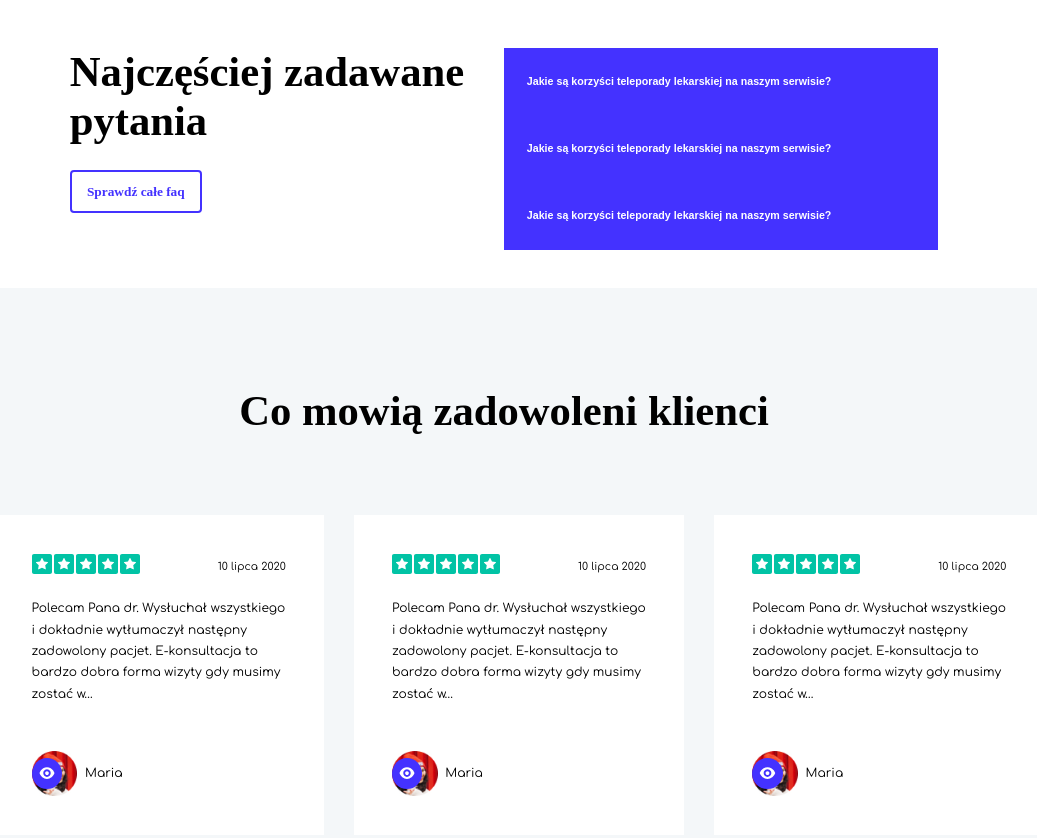
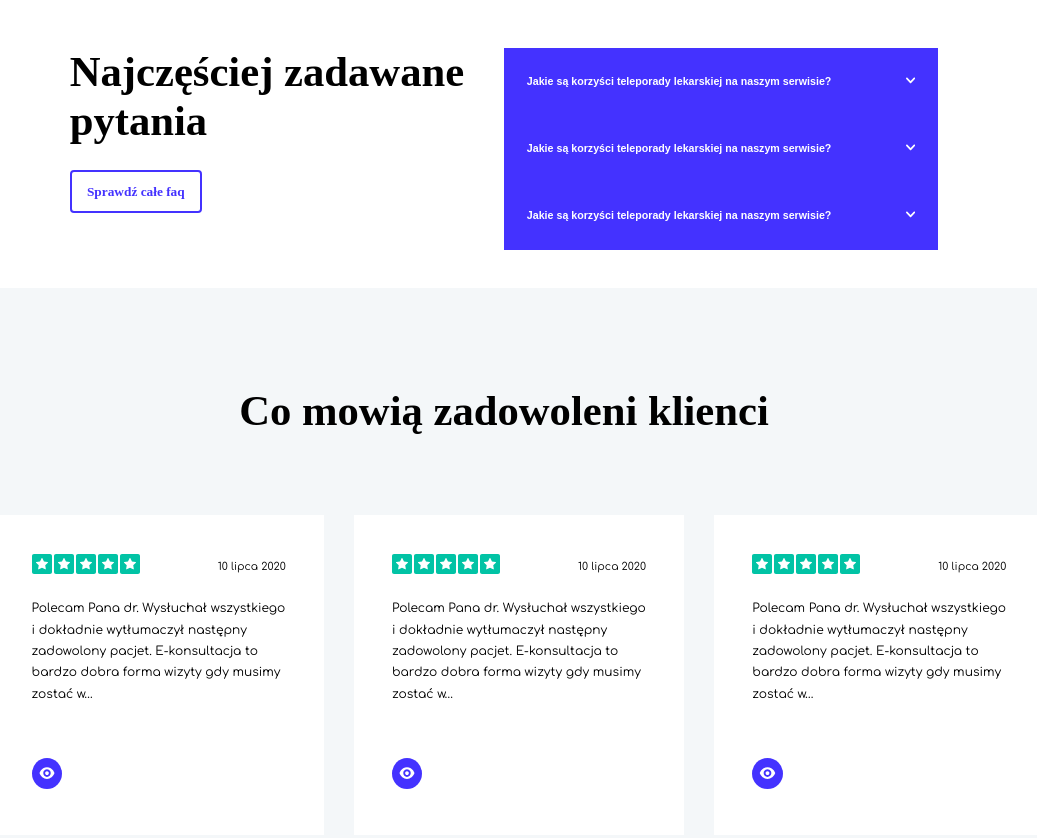
Before and after one commit to MrEyelet/empress, a plain HTML site: page index.html in a window 1280 px wide. Shown: the part 780-1618 px from the top of the page, without its empty margins (136-1173 px from the left). Drawn offline with Linux system fonts and the light colour scheme; a web font is replaced by a local one.

Commit message:
accordion chevrons

```diff
--- a/index.html
+++ b/index.html
@@ -68,22 +68,40 @@
             <div class="section__col">
               <ul class="accordion">
                 <li class="accordion_el">
-                  <button class="accordion__trigger text-title"><span class="accordion__title">Jakie są korzyści teleporady lekarskiej na
-                    naszym serwisie?</button>
+                  <button class="accordion__trigger text-title">
+                    <span class="accordion__title">Jakie są korzyści teleporady lekarskiej na naszym serwisie?</span>
+                    <div class="accordion__ic">
+                      <svg xmlns="http://www.w3.org/2000/svg" viewBox="0 0 24 24">
+                        <path fill="currentColor" fill-rule="evenodd" d="M6.80975613,23.5 C4.77270093,23.5 3.72071752,21.1537273 5.17835266,19.7755 L13.9296433,11.5 L5.17835266,3.2245 C4.27720882,2.3725 4.27720882,0.991 5.17835266,0.139 C6.07935229,-0.713 7.54030417,-0.713 8.4413038,0.139 L18.8241421,9.95718182 C19.725286,10.8091818 19.725286,12.1906818 18.8241421,13.0426818 L8.4413038,22.8608636 C7.99080399,23.287 7.40028006,23.5 6.80975613,23.5 Z" transform="rotate(90 12 11.5)" />
+                      </svg>
+                    </div>
+                  </button>
                   <div class="accordion__panel">
                     <p class="accordion__content text-normal">W przypadkach losowych gdy nie mogą Państwo zrealizować wizyty w umówionym terminie istnieje możliwość zmiany daty wizyty bądź jej odwołania do 24h przed planowym terminem. Dokonają Państwo tego za pomocą linka przesłanego w potwierdzeniu rezerwacji na podany przez Państwa adres e-mail.</p>
                   </div>
                 </li>
                 <li class="accordion_el">
-                  <button class="accordion__trigger text-title">Jakie są korzyści teleporady lekarskiej na
-                    naszym serwisie? </button>
+                  <button class="accordion__trigger text-title">
+                    <span class="accordion__title">Jakie są korzyści teleporady lekarskiej na naszym serwisie?</span>
+                    <div class="accordion__ic">
+                      <svg xmlns="http://www.w3.org/2000/svg" viewBox="0 0 24 24">
+                        <path fill="currentColor" fill-rule="evenodd" d="M6.80975613,23.5 C4.77270093,23.5 3.72071752,21.1537273 5.17835266,19.7755 L13.9296433,11.5 L5.17835266,3.2245 C4.27720882,2.3725 4.27720882,0.991 5.17835266,0.139 C6.07935229,-0.713 7.54030417,-0.713 8.4413038,0.139 L18.8241421,9.95718182 C19.725286,10.8091818 19.725286,12.1906818 18.8241421,13.0426818 L8.4413038,22.8608636 C7.99080399,23.287 7.40028006,23.5 6.80975613,23.5 Z" transform="rotate(90 12 11.5)" />
+                      </svg>
+                    </div>
+                  </button>
                   <div class="accordion__panel">
                     <p class="accordion__content text-normal">W przypadkach losowych gdy nie mogą Państwo zrealizować wizyty w umówionym terminie istnieje możliwość zmiany daty wizyty bądź jej odwołania do 24h przed planowym terminem. Dokonają Państwo tego za pomocą linka przesłanego w potwierdzeniu rezerwacji na podany przez Państwa adres e-mail.</p>
                   </div>
                 </li>
                 <li class="accordion_el">
-                  <button class="accordion__trigger text-title">Jakie są korzyści teleporady lekarskiej na
-                    naszym serwisie?</button>
+                  <button class="accordion__trigger text-title">
+                    <span class="accordion__title">Jakie są korzyści teleporady lekarskiej na naszym serwisie?</span>
+                    <div class="accordion__ic">
+                      <svg xmlns="http://www.w3.org/2000/svg" viewBox="0 0 24 24">
+                        <path fill="currentColor" fill-rule="evenodd" d="M6.80975613,23.5 C4.77270093,23.5 3.72071752,21.1537273 5.17835266,19.7755 L13.9296433,11.5 L5.17835266,3.2245 C4.27720882,2.3725 4.27720882,0.991 5.17835266,0.139 C6.07935229,-0.713 7.54030417,-0.713 8.4413038,0.139 L18.8241421,9.95718182 C19.725286,10.8091818 19.725286,12.1906818 18.8241421,13.0426818 L8.4413038,22.8608636 C7.99080399,23.287 7.40028006,23.5 6.80975613,23.5 Z" transform="rotate(90 12 11.5)" />
+                      </svg>
+                    </div>
+                  </button>
                   <div class="accordion__panel">
                     <p class="accordion__content text-normal">W przypadkach losowych gdy nie mogą Państwo zrealizować wizyty w umówionym terminie istnieje możliwość zmiany daty wizyty bądź jej odwołania do 24h przed planowym terminem. Dokonają Państwo tego za pomocą linka przesłanego w potwierdzeniu rezerwacji na podany przez Państwa adres e-mail.</p>
                   </div>
@@ -100,17 +118,17 @@
                 <div class="swiper-slide slider__slide">
                   <div class="slider__slide-top">
                     <div class="slider__slide-rating">
-                      <img src="img/ui/stars.svg" alt="rating">
+                      <img src="img/ui/stars.svg" alt="rating" />
                     </div>
                     <span class="slider__slide-date text-small">10 lipca 2020</span>
                   </div>
                   <p class="slider__slide-content text-normal">Polecam Pana dr. Wysłuchał wszystkiego i dokładnie wytłumaczył następny zadowolony pacjet. E-konsultacja to bardzo dobra forma wizyty gdy musimy zostać w…</p>
                   <div class="slider__slide-bottom">
                     <div class="slider__slide-icon">
-                      <img src="img/ui/eye.svg" alt="icon">
+                      <img src="img/ui/eye.svg" alt="icon" />
                     </div>
                     <div class="slider__slide-avatar">
-                      <img src="img/ui/avatar.jpg" alt="avatar">
+                      <img src="img/ui/avatar.jpg" alt="avatar" />
                     </div>
                     <span class="slider__slide-author">Maria</span>
                   </div>
@@ -161,18 +179,18 @@
             </div>
           </div>
           <div class="footer__col footer__cta">
-            <div class="footer__recomends">
+            <a href="#" class="footer__recomends">
               <span class="footer__recomends-stars"><img src="img/ui/stars.svg" alt="stars" /></span>
               <span class="footer__recomends-copy text-small">5.0 (163) opinie na</span>
               <span class="footer__recomends-logo"><img src="img/logos/logo_znanylekarzColor.png" alt="znany-lekarz" /></span>
-            </div>
+            </a>
             <div class="footer__social">
-              <span class="footer__social-icon">
+              <a href="#" class="footer__social-icon">
                 <img src="img/icons/facebook.svg" alt="fb" />
-              </span>
-              <span class="footer__social-icon">
+              </a>
+              <a href="" class="footer__social-icon">
                 <img src="img/icons/instagram.svg" alt="instagram" />
-              </span>
+              </a>
             </div>
           </div>
         </div>
--- a/sass/base/common.scss
+++ b/sass/base/common.scss
@@ -19,6 +19,7 @@ body {
 }
 a {
   text-decoration: none;
+  color: $color-dark;
 }
 img {
   width: 100%;
--- a/sass/components/accordion.scss
+++ b/sass/components/accordion.scss
@@ -1,5 +1,7 @@
 .accordion {
   &__trigger {
+    display: flex;
+    justify-content: space-between;
     width: 100%;
     padding: 3rem;
     text-align: left;
@@ -12,6 +14,9 @@
     &.active {
       background-color: $color-white;
       color: $color-brand-primary;
+      .accordion__ic {
+        transform: rotate(180deg);
+      }
     }
     &:hover {
       cursor: pointer;
@@ -25,4 +30,9 @@
   &__content {
     padding: 3rem;
   }
+  &__ic {
+    width: 1.2rem;
+    transition: transform 0.2s ease-out;
+    transform-origin: center center;
+  }
 }
--- a/sass/components/slider.scss
+++ b/sass/components/slider.scss
@@ -27,9 +27,11 @@
   &__slide-avatar {
     width: 6rem;
     height: 6rem;
+    opacity: 0;
   }
   &__slide-author {
     margin-left: 1rem;
+    opacity: 0;
   }
   &--horizontal {
     margin-top: 5.5rem;
```
Also changed, not shown: css/style.min.css, img/ui/chevron-down.svg.
